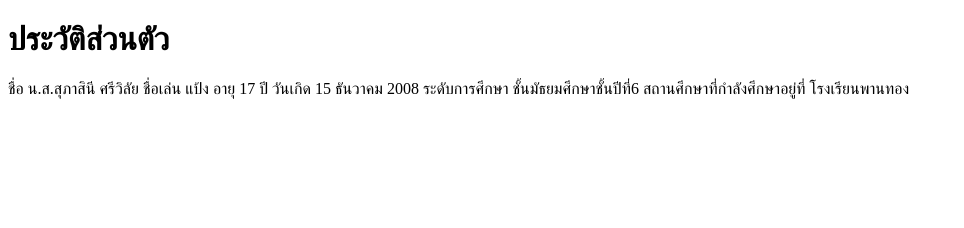
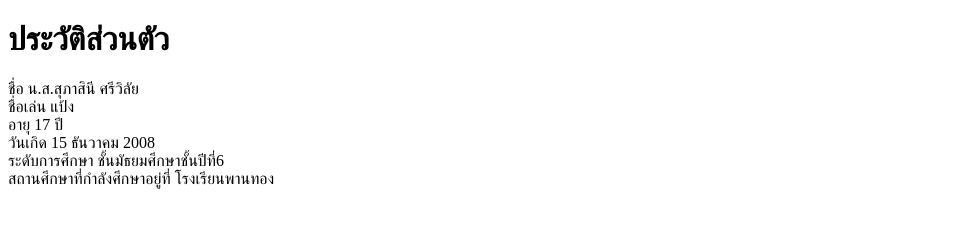
Before and after one commit to 16369-a11y/portfolio, a plain HTML site: page profile.html in a window 1280 px wide. Shown: the whole page, without its empty margins (0-964 px from the left). Drawn offline with Linux system fonts and the light colour scheme.

Commit message:
Update profile.html

```diff
--- a/profile.html
+++ b/profile.html
@@ -6,12 +6,12 @@
 <body>
 <h1>ประวัติส่วนตัว</h1>
 <p>
-ชื่อ น.ส.สุภาสินี ศรีวิลัย
-ชื่อเล่น แป้ง
-อายุ 17 ปี
-วันเกิด 15 ธันวาคม 2008
-ระดับการศึกษา ชั้นมัธยมศึกษาชั้นปีที่6
-สถานศึกษาที่กำลังศึกษาอยู่ที่ โรงเรียนพานทอง
+ชื่อ น.ส.สุภาสินี ศรีวิลัย<br>
+ชื่อเล่น แป้ง<br>
+อายุ 17 ปี<br>
+วันเกิด 15 ธันวาคม 2008<br>
+ระดับการศึกษา ชั้นมัธยมศึกษาชั้นปีที่6<br>
+สถานศึกษาที่กำลังศึกษาอยู่ที่ โรงเรียนพานทอง<br>
 </p>
 </body>
 </html>
```
